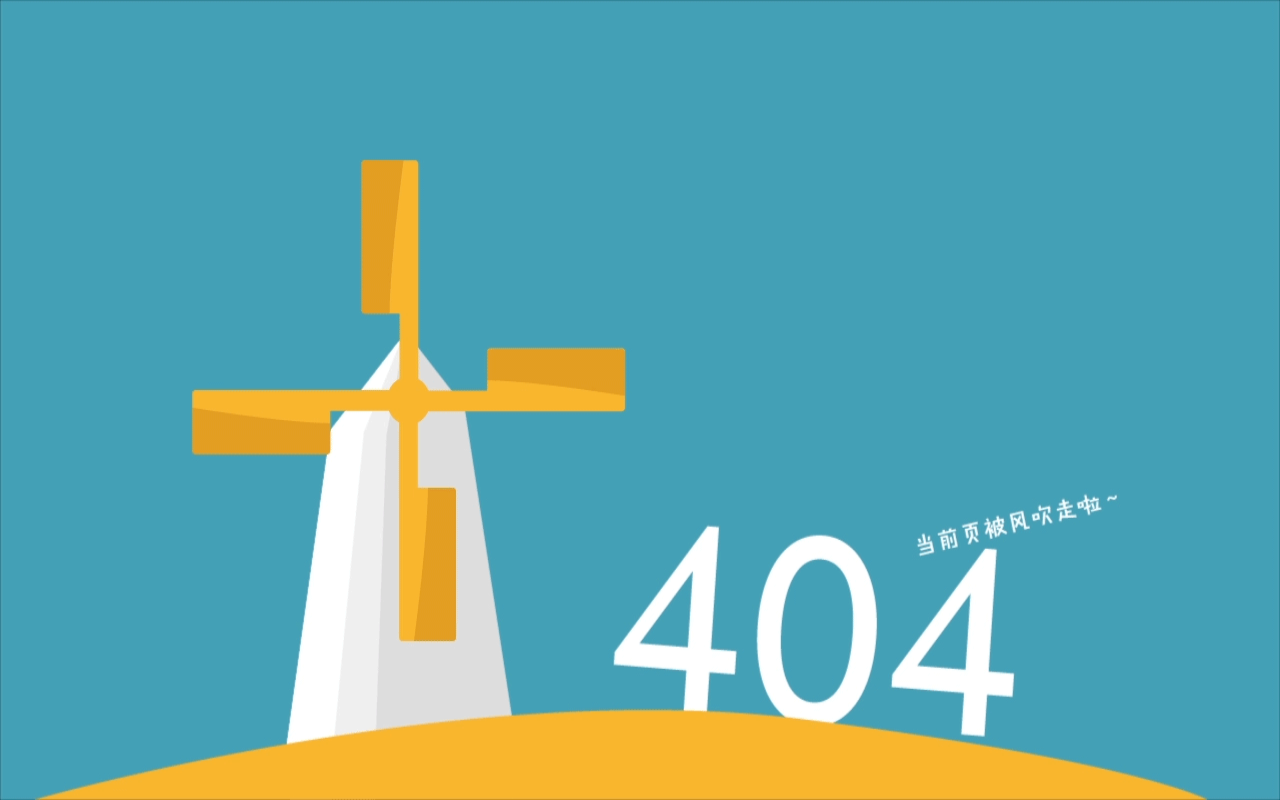
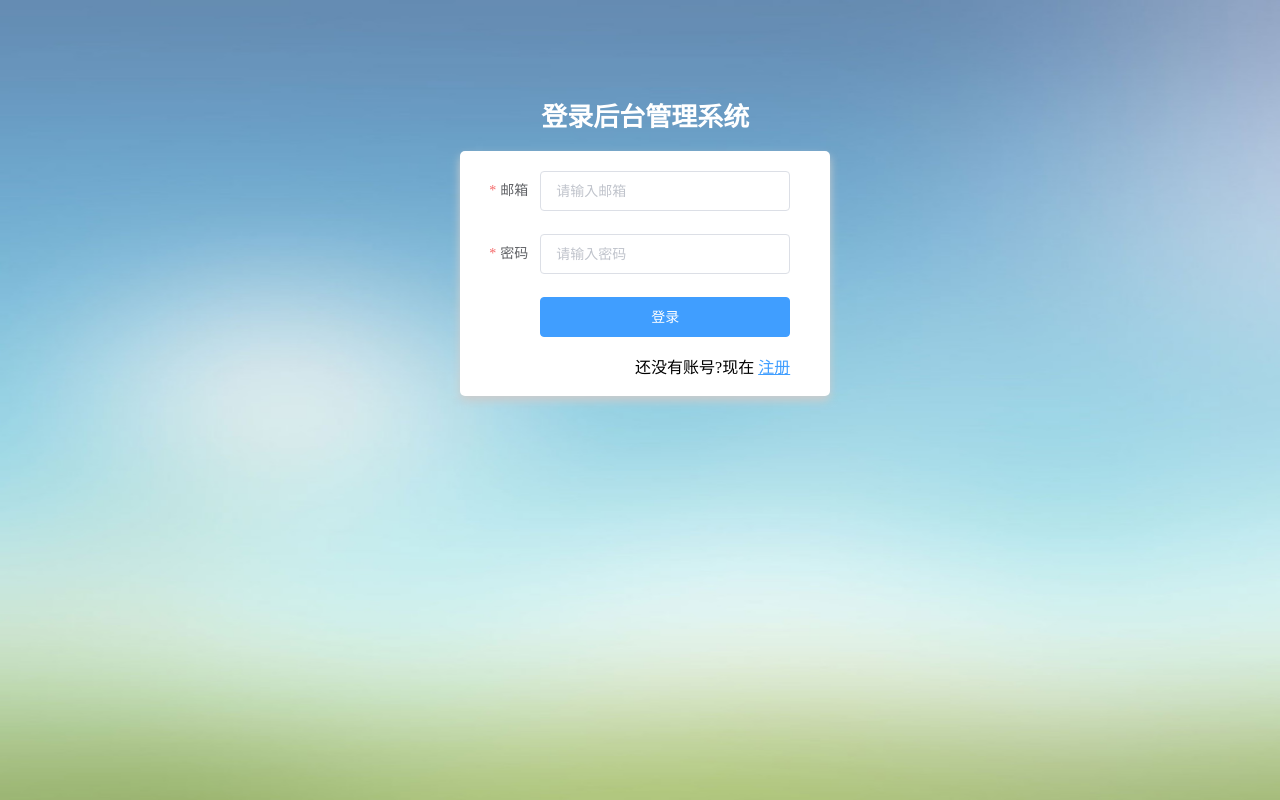
Before and after one commit to kitety/vue-admin, a Vue app in the folder client/: page /login in a window 1280 px wide. Built offline with nearby package versions, Linux system fonts and the light colour scheme.

Commit message:
登录页面存储token

```diff
--- a/client/src/router.js
+++ b/client/src/router.js
@@ -2,6 +2,7 @@ import Vue from 'vue'
 import Router from 'vue-router'
 import Index from './views/Index.vue'
 import Register from './views/Register.vue'
+import Login from './views/Login.vue'
 import NotFound from './views/404.vue'
 
 Vue.use(Router)
@@ -26,6 +27,11 @@ export default new Router({
       component: Register
     },
     {
+      path: '/login',
+      name: 'login',
+      component: Login
+    },
+    {
       path: '*',
       name: '/404',
       component: NotFound
--- /dev/null
+++ b/client/src/views/Login.vue
@@ -0,0 +1,118 @@
+<template>
+  <div class="login">
+    <section class="form-container">
+      <div class="manage-tip">
+        <span class="title">登录后台管理系统</span>
+        <el-form
+          :model="loginUser"
+          :rules="rules"
+          class="register-Form"
+          label-width="60px"
+          ref="loginFrom"
+        >
+          <el-form-item label="邮箱" prop="email">
+            <el-input placeholder="请输入邮箱" type="email" v-model="loginUser.email"></el-input>
+          </el-form-item>
+          <el-form-item label="密码" prop="password">
+            <el-input placeholder="请输入密码" type="password" v-model="loginUser.password"></el-input>
+          </el-form-item>
+          <el-form-item>
+            <el-button @click="submitForm('loginFrom')" class="submit-btn" type="primary">登录</el-button>
+          </el-form-item>
+          <div class="tiparea">
+            <p>还没有账号?现在
+              <router-link to="/register">注册</router-link>
+            </p>
+          </div>
+        </el-form>
+      </div>
+    </section>
+  </div>
+</template>
+<script>
+export default {
+  name: 'register',
+  components: {},
+  data () {
+    return {
+      loginUser: {
+        email: '',
+        password: ''
+      },
+      rules: {
+
+        email: [
+          { type: 'email', required: true, message: '邮箱格式不正确', trigger: 'blur' }
+        ],
+        password: [
+          { required: true, message: '密码不能为空', trigger: 'blur' },
+          { min: 6, max: 30, message: '长度在2~30个字符之间', trigger: 'blur' }
+        ]
+      }
+    }
+  },
+  methods: {
+    submitForm (formName) {
+      this.$refs[formName].validate((valid) => {
+        if (valid) {
+          this.$axios.post('/api/user/login', this.loginUser).then(result => {
+            // 注册成功
+            this.$message({
+              message: '账号登录成功',
+              type: 'success'
+            })
+            //存储token
+            const { token } = result.data
+            localStorage.setItem('eleToken',token)
+            this.$router.push('/index')
+          }).catch(() => {
+            // 注册失败
+            this.$message({
+              message: '账号登录失败',
+              type: 'danger'
+            })
+            this.$router.push('/login')
+          })
+        } else {
+          alert('错误的提交!!')
+          return false
+        }
+      })
+    }
+  }
+}
+</script>
+<style lang="stylus" scoped>
+.login
+  position relative
+  width 100%
+  height 100%
+  background url('../assets/bg.jpg') no-repeat center center
+  background-size 100% 100%
+  .form-container
+    width 370px
+    height 210px
+    position absolute
+    top 10%
+    left 34%
+    padding 25px
+    border-radius 5px
+    text-align center
+    .title
+      font-family 'Microsoft YaHei'
+      font-weight bold
+      font-size 26px
+      color #fff
+    .register-Form
+      margin-top 20px
+      background-color #ffffff
+      padding 20px 40px 20px 20px
+      border-radius 5px
+      box-shadow 0px 5px 10px #ccc
+      .submit-btn
+        width 100%
+      .tiparea
+        text-align right
+        a
+          color #409eff
+</style>
--- a/client/src/views/Register.vue
+++ b/client/src/views/Register.vue
@@ -31,6 +31,9 @@
           <el-form-item>
             <el-button @click="submitForm('rigisterForm')" class="submit-btn" type="primary">注册</el-button>
           </el-form-item>
+          <div class="tiparea">
+            <p>已经有账号?现在<router-link to="/login">登录</router-link></p>
+          </div>
         </el-form>
       </div>
     </section>
@@ -87,12 +90,13 @@ export default {
               type: 'success'
             })
             this.$router.push('/login')
-          }).catch(err => {
+          }).catch(() => {
             // 注册失败
             this.$message({
               message: '账号注册失败',
               type: 'danger'
             })
+            this.$router.push('/register')
           })
         } else {
           alert('错误的提交!!')
@@ -132,4 +136,8 @@ export default {
       box-shadow 0px 5px 10px #ccc
       .submit-btn
         width 100%
+      .tiparea
+        text-align right
+        a
+          color #409eff
 </style>
--- a/client/vue.config.js
+++ b/client/vue.config.js
@@ -1,4 +1,4 @@
-const path = require('path')
+// const path = require('path')
 const debug = process.env.NODE_ENV !== 'production'
 
 module.exports = {
```
